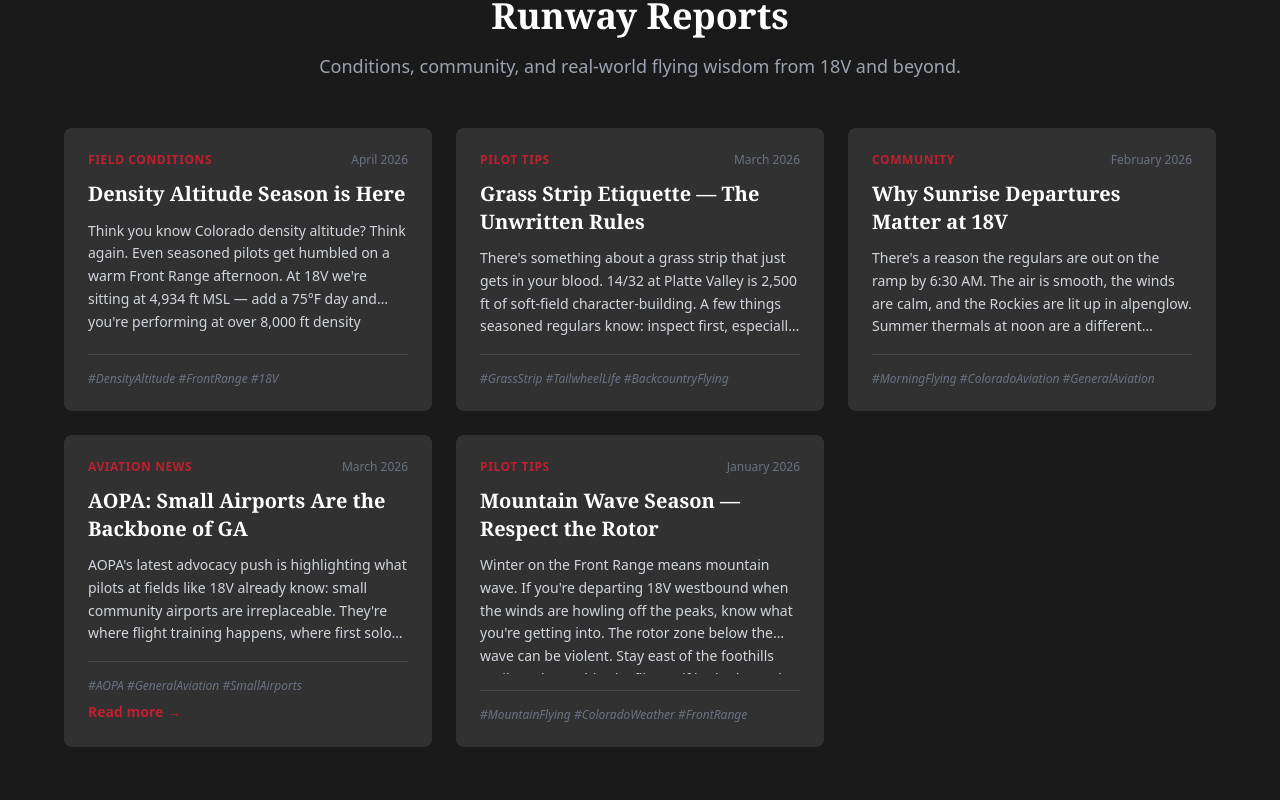
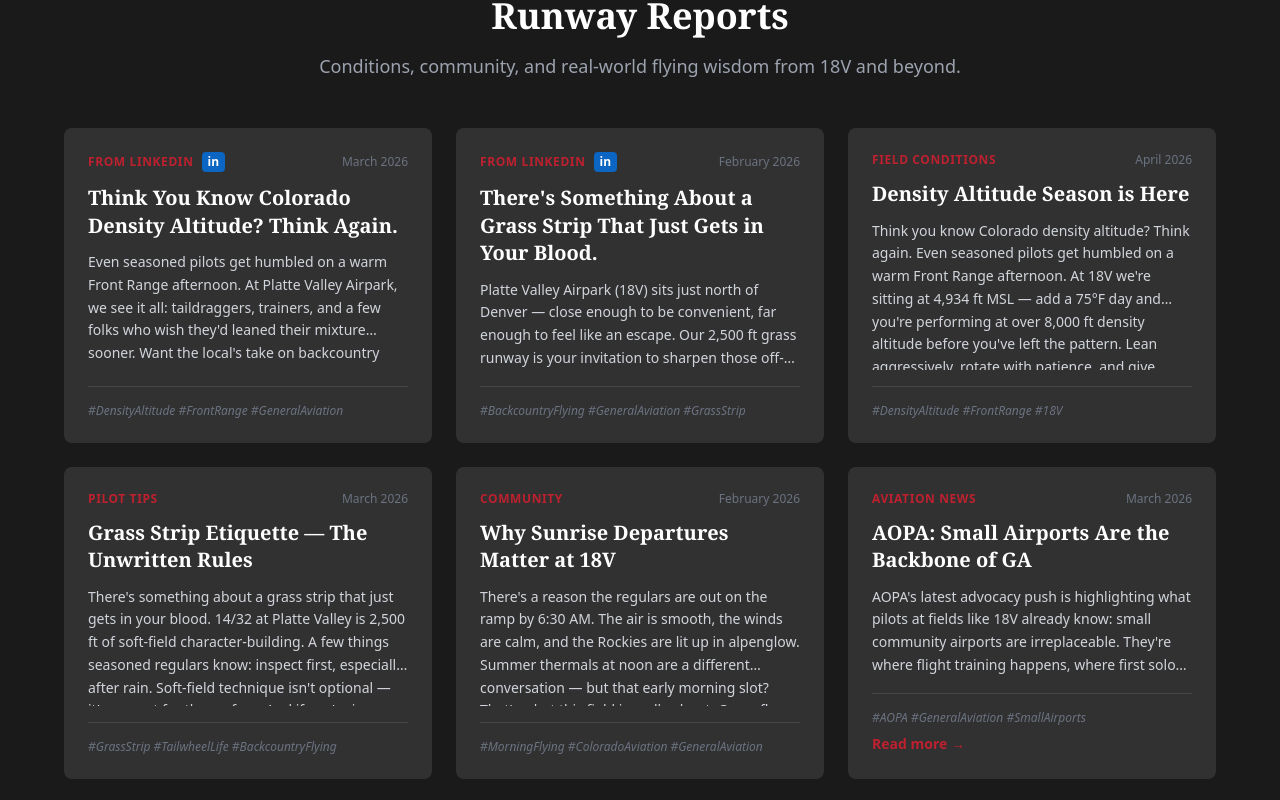
Before and after one commit to 908zeox-bot/platte-valley-airpark, a Next.js app: page / in a window 1280 px wide. Shown: the part 7080-7880 px from the top of the page. Built offline with nearby package versions, Linux system fonts and the light colour scheme.

Commit message:
Add LinkedIn posts to Runway Reports, LinkedIn badge on sourced content

```diff
--- a/data/runway-reports.json
+++ b/data/runway-reports.json
@@ -1,4 +1,22 @@
 [
+  {
+    "id": "linkedin-density-alt-2026-03",
+    "date": "March 2026",
+    "category": "From LinkedIn",
+    "headline": "Think You Know Colorado Density Altitude? Think Again.",
+    "body": "Even seasoned pilots get humbled on a warm Front Range afternoon. At Platte Valley Airpark, we see it all: taildraggers, trainers, and a few folks who wish they'd leaned their mixture sooner. Want the local's take on backcountry departures, grass strip etiquette, and why sunrise matters? Drop by for a fly-in or reach out for our favorite mountain routes. Community, coffee, and real-world flying wisdom — always on tap.",
+    "tag": "#DensityAltitude #FrontRange #GeneralAviation",
+    "source": "linkedin"
+  },
+  {
+    "id": "linkedin-grass-strip-2026-02",
+    "date": "February 2026",
+    "category": "From LinkedIn",
+    "headline": "There's Something About a Grass Strip That Just Gets in Your Blood.",
+    "body": "Platte Valley Airpark (18V) sits just north of Denver — close enough to be convenient, far enough to feel like an escape. Our 2,500 ft grass runway is your invitation to sharpen those off-road flying skills: soft-field technique, crosswind awareness, density altitude respect. Taildraggers, experimentals, Cubs — all welcome. Honestly, everyone's welcome. Whether you're building backcountry skills or just looking for a fun hop away from the busy Class B, 18V is your Front Range playground.",
+    "tag": "#BackcountryFlying #GeneralAviation #GrassStrip",
+    "source": "linkedin"
+  },
   {
     "id": "density-alt-warning-2026-04",
     "date": "April 2026",
--- a/src/components/RunwayReports.tsx
+++ b/src/components/RunwayReports.tsx
@@ -6,6 +6,7 @@ interface Report {
   body: string
   tag: string
   link?: string
+  source?: string
 }
 
 interface RunwayReportsProps {
@@ -31,9 +32,14 @@ export default function RunwayReports({ reports }: RunwayReportsProps) {
             <div key={report.id} className="bg-white/10 rounded-lg p-6 flex flex-col">
               {/* Category + Date */}
               <div className="flex justify-between items-center mb-3">
-                <span className="text-[#BD212F] text-xs font-bold uppercase tracking-wider">
-                  {report.category}
-                </span>
+                <div className="flex items-center gap-2">
+                  <span className="text-[#BD212F] text-xs font-bold uppercase tracking-wider">
+                    {report.category}
+                  </span>
+                  {report.source === 'linkedin' && (
+                    <span className="text-xs bg-[#0A66C2] text-white px-1.5 py-0.5 rounded font-bold">in</span>
+                  )}
+                </div>
                 <span className="text-gray-500 text-xs">{report.date}</span>
               </div>
 
```
Also changed, not shown: 4 other files (tests, documents, lock files or other folders).
